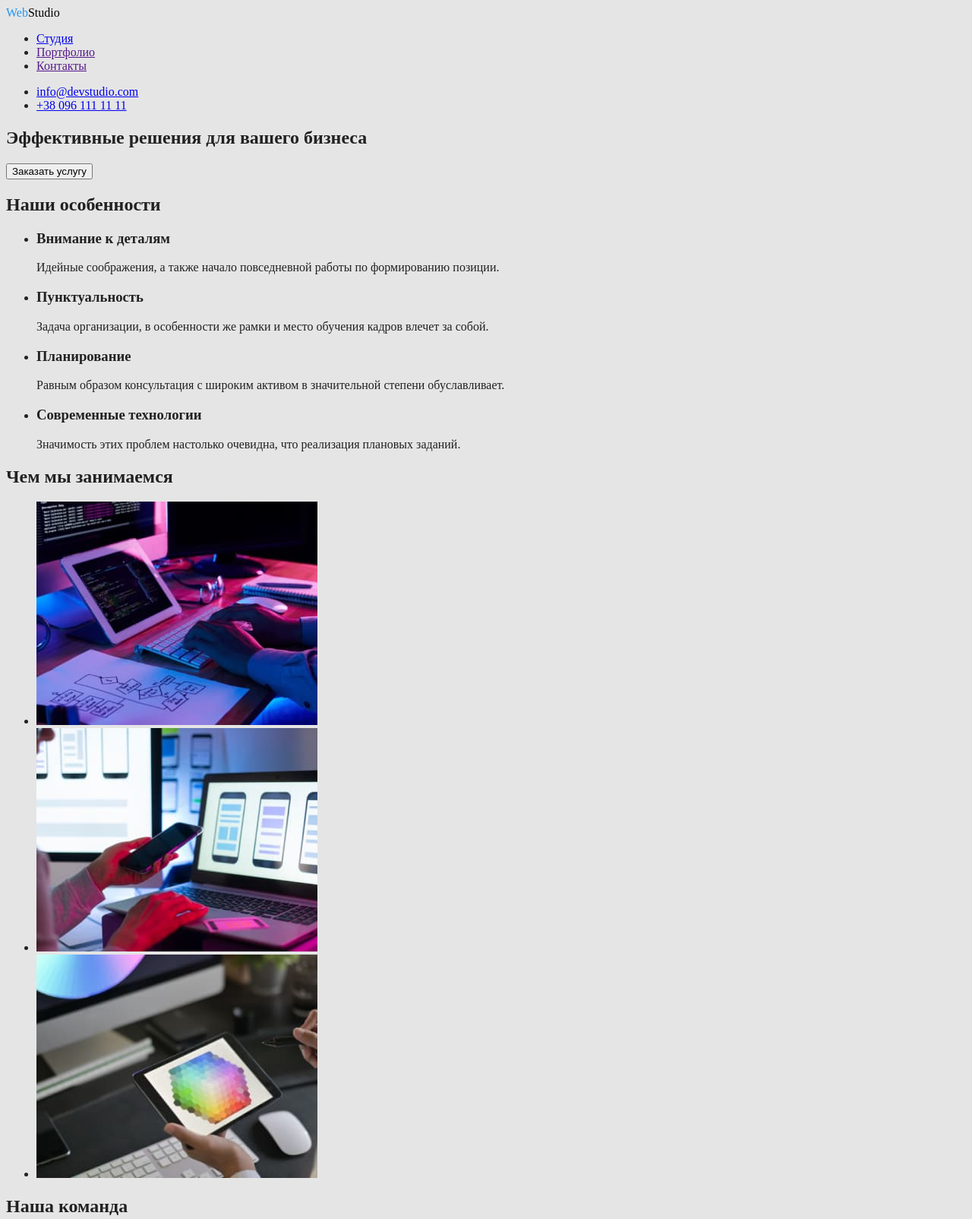
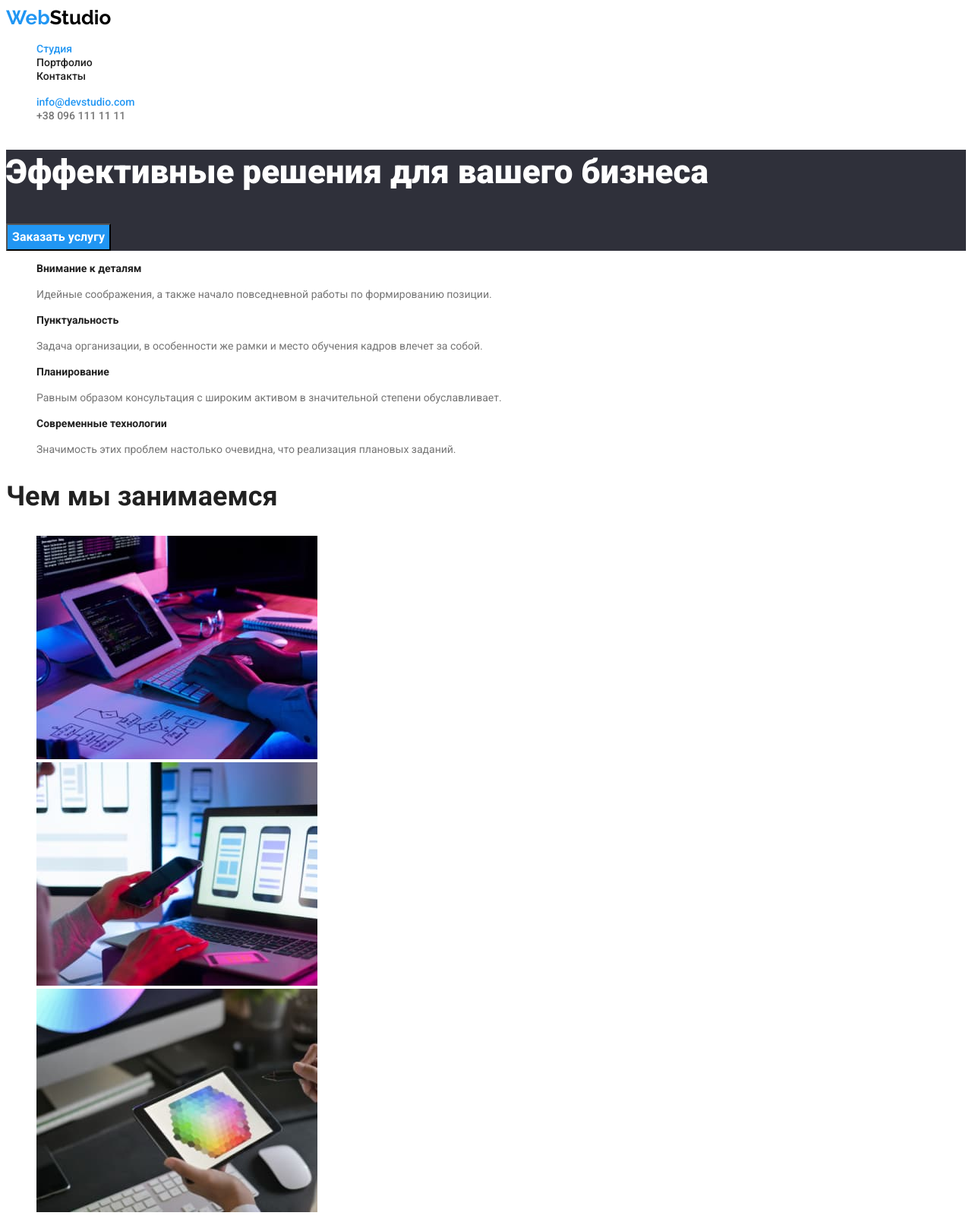
Before and after one commit to DimoNet91/goit-markup-hw-02, a plain HTML site: page index.html in a window 1280 px wide. Shown: the top 1604 px of the page at 76% size. Drawn offline with Linux system fonts and the light colour scheme.

Commit message:
end 1-st css

```diff
--- a/css/style.css
+++ b/css/style.css
@@ -1,22 +1,192 @@
 /*Основной цвет текста #757575*/
 /*Вторичній цвет текста #212121*/
 /*Цвето логотипа Вебстудио голубой-#2196F3 черный #000000*/
-/*Цвет текста белый #212121 */
+/*Цвет текста белый #ffffff */
 /*Цвет ссылок в футере rgba(255, 255, 255, 0.6)*/
 
 :root {
   --primary-text-color: #757575;
   --title-text-color: #212121;
   --accent-color: #2196f3;
+  --adress-color: rgba(255, 255, 255, 0.6);
+  --logo-black: #000000;
+  --logo-white: #ffffff;
+  --background-color: #2f303a;
+  --button-color: #ffffff;
 }
 body {
-  background-color: #e5e5e5;
-  color: #212121;
+  color: var(--title-text-color);
+}
+.link {
+  text-decoration: none;
+  color: inherit;
+}
+.list {
+  list-style: none;
+}
+/* Header */
+.page-header {
+  background-color: var(--button-color);
+}
+.logo-black {
+  color: var(--logo-black);
 }
 .logo-accent {
-  color: #000;
+  color: var(--accent-color);
 }
 .header-logo {
-  color: #2196f3;
-  text-decoration: none;
+  font-family: 'Raleway';
+  font-weight: 700;
+  font-size: 26px;
+  line-height: 1.19;
+  color: var(--accent-color);
 }
+.site-nav-blue {
+  color: var(--accent-color);
+  font-family: 'Roboto';
+  font-weight: 500;
+  font-size: 14px;
+  line-height: 1.14;
+}
+.site-nav-content {
+  color: var(--title-text-color);
+  font-family: 'Roboto';
+  font-weight: 500;
+  font-size: 14px;
+  line-height: 1.14;
+}
+.header-link-mail {
+  color: var(--accent-color);
+  font-family: 'Roboto';
+  font-weight: 500;
+  font-size: 14px;
+  line-height: 1.14;
+}
+.header-link-tel {
+  color: var(--primary-text-color);
+  font-family: 'Roboto';
+  font-weight: 500;
+  font-size: 14px;
+  line-height: 1.14;
+}
+.site-nav .link:hover,
+.site-nav .link:focus {
+  color: var(--accent-color);
+}
+.auth-nav .link:hover,
+.auth-nav .link:focus {
+  color: var(--accent-color);
+}
+/* Hero */
+.hero {
+  background-color: var(--background-color);
+}
+.hero-title {
+  font-family: 'Roboto';
+  font-weight: 900;
+  font-size: 44px;
+  line-height: 1.36;
+  color: var(--button-color);
+}
+.button {
+  font-family: 'Roboto';
+  font-weight: 700;
+  font-size: 16px;
+  line-height: 1.88;
+  color: var(--button-color);
+  background-color: var(--accent-color);
+}
+/* Section description */
+.visually-hidden {
+  position: absolute !important;
+  clip: rect(1px 1px 1px 1px); /* IE6, IE7 */
+  clip: rect(1px, 1px, 1px, 1px);
+  padding: 0 !important;
+  border: 0 !important;
+  height: 1px !important;
+  width: 1px !important;
+  overflow: hidden;
+}
+.section-title {
+  font-family: 'Roboto';
+  font-weight: 700;
+  font-size: 14px;
+  line-height: 1.14;
+  color: var(--title-text-color);
+}
+.section-text {
+  font-family: 'Roboto';
+  font-weight: 400;
+  font-size: 14px;
+  line-height: 1.71;
+  color: var(--primary-text-color);
+}
+/* Section process */
+.section-title-worck {
+  font-family: 'Roboto';
+  font-weight: 700;
+  font-size: 36px;
+  line-height: 1.16;
+  color: var(--title-text-color);
+}
+/*Section team*/
+.team {
+  font-family: 'Roboto';
+  font-weight: 700;
+  font-size: 36px;
+  line-height: 1.16;
+  color: var(--title-text-color);
+}
+.title-team {
+  font-family: 'Roboto';
+  font-weight: 500;
+  font-size: 16px;
+  line-height: 1.18;
+  color: var(--title-text-color);
+}
+.team-text {
+  font-family: 'Roboto';
+  font-weight: 400;
+  font-size: 16px;
+  line-height: 1.18;
+  color: var(--primary-text-color);
+}
+/* Section footer */
+.footer {
+  background-color: var(--background-color);
+}
+.footer .link:hover,
+.footer .link:focus {
+  color: var(--accent-color);
+}
+.footer-logo {
+  font-family: 'Raleway';
+  font-weight: 700;
+  font-size: 26px;
+  line-height: 1.19;
+  color: var(--accent-color);
+}
+.logo-white {
+  color: var(--logo-white);
+}
+.item-map {
+  font-family: 'Roboto';
+  font-weight: 400;
+  font-size: 14px;
+  line-height: 1.71;
+  color: var(--button-color);
+}
+.item-mail {
+  font-family: 'Roboto';
+  font-weight: 400;
+  font-size: 14px;
+  line-height: 1.71;
+  color: var(--adress-color);
+}
+.item-tel {
+  font-family: 'Roboto';
+  font-weight: 400;
+  font-size: 14px;
+  line-height: 1.71;
+  color: var(--adress-color);
+}
--- a/index.html
+++ b/index.html
@@ -15,57 +15,65 @@
   </head>
   <body>
     <header class="page-header">
-      <a href="" lang="en" class="header-logo">Web<span class="logo-accent">Studio</span></a>
+      <a href="" lang="en" class="header-logo link"
+        ><span class="logo-accent">Web</span><span class="logo-black">Studio</span></a
+      >
       <nav>
-        <ul class="site-nav">
+        <ul class="site-nav list">
           <li>
-            <a href="./portfolio.html">Студия</a>
+            <a href="./portfolio.html" class="site-nav-blue link">Студия</a>
           </li>
-          <li><a href="">Портфолио</a></li>
-          <li><a href="">Контакты</a></li>
+          <li><a href="" class="site-nav-content link">Портфолио</a></li>
+          <li><a href="" class="site-nav-content link">Контакты</a></li>
         </ul>
       </nav>
-      <ul class="auth-nav">
-        <li><a href="mailto:info@devstudio.com" class="header-link">info@devstudio.com</a></li>
-        <li><a href="tel:+380961111111" class="header-link">+38 096 111 11 11</a></li>
+      <ul class="auth-nav list">
+        <li>
+          <a href="mailto:info@devstudio.com" class="header-link-mail link">info@devstudio.com</a>
+        </li>
+        <li><a href="tel:+380961111111" class="header-link-tel link">+38 096 111 11 11</a></li>
       </ul>
     </header>
     <main>
-      <!--Section 1-->
+      <!--Hero-->
       <section class="hero">
         <h1 class="hero-title">Эффективные решения для вашего бизнеса</h1>
         <button type="button" class="button">Заказать услугу</button>
       </section>
-      <!--Section 2-->
-      <section>
+      <!--Описание-->
+      <section class="section-about">
         <h2 class="visually-hidden">Наши особенности</h2>
-        <ul>
+        <ul class="list">
           <li>
-            <h3>Внимание к деталям</h3>
-            <p>Идейные соображения, а также начало повседневной работы по формированию позиции.</p>
+            <h3 class="section-title">Внимание к деталям</h3>
+            <p class="section-text">
+              Идейные соображения, а также начало повседневной работы по формированию позиции.
+            </p>
           </li>
           <li>
-            <h3>Пунктуальность</h3>
-            <p>
+            <h3 class="section-title">Пунктуальность</h3>
+            <p class="section-text">
               Задача организации, в особенности же рамки и место обучения кадров влечет за собой.
             </p>
           </li>
           <li>
-            <h3>Планирование</h3>
-            <p>
+            <h3 class="section-title">Планирование</h3>
+            <p class="section-text">
               Равным образом консультация с широким активом в значительной степени обуславливает.
             </p>
           </li>
           <li>
-            <h3>Современные технологии</h3>
-            <p>Значимость этих проблем настолько очевидна, что реализация плановых заданий.</p>
+            <h3 class="section-title">Современные технологии</h3>
+            <p class="section-text">
+              Значимость этих проблем настолько очевидна, что реализация плановых заданий.
+            </p>
           </li>
         </ul>
       </section>
-      <!--Section 3-->
-      <section>
-        <h2>Чем мы занимаемся</h2>
-        <ul>
+      <!--Процесс-->
+      <section class="section-worck">
+        <h2 class="section-title-worck">Чем мы занимаемся</h2>
+        <ul class="list">
           <li>
             <img
               src="images/img_min_1.jpg"
@@ -92,45 +100,47 @@
           </li>
         </ul>
       </section>
-      <!--Section 4-->
-      <section>
-        <h2>Наша команда</h2>
-        <ul>
+      <!--Команда-->
+      <section class="section-team">
+        <h2 class="team">Наша команда</h2>
+        <ul class="list">
           <li>
             <img src="images/imgmin1.jpg" alt="Фото Игорь Демьяненко" width="270" height="260" />
-            <h3 lang="ru">Игорь Демьяненко</h3>
-            <p lang="en">Product Designer</p>
+            <h3 lang="ru" class="title-team">Игорь Демьяненко</h3>
+            <p lang="en" class="team-text">Product Designer</p>
           </li>
           <li>
             <img src="images/imgmin2.jpg" alt="Фото Ольга Репина" width="270" height="260" />
-            <h3 lang="ru">Ольга Репина</h3>
-            <p lang="en">Frontend Developer</p>
+            <h3 lang="ru" class="title-team">Ольга Репина</h3>
+            <p lang="en" class="team-text">Frontend Developer</p>
           </li>
           <li>
             <img src="images/imgmin3.jpg" alt="Фото Николай Тарасов" width="270" height="260" />
-            <h3 lang="ru">Николай Тарасов</h3>
-            <p lang="en">Marketing</p>
+            <h3 lang="ru" class="title-team">Николай Тарасов</h3>
+            <p lang="en" class="team-text">Marketing</p>
           </li>
           <li>
             <img src="images/imgmin4.jpg" alt="ФотоМихаил Ермаков" width="270" height="260" />
-            <h3 lang="ru">Михаил Ермаков</h3>
-            <p lang="en">UI Designer</p>
+            <h3 lang="ru" class="title-team">Михаил Ермаков</h3>
+            <p lang="en" class="team-text">UI Designer</p>
           </li>
         </ul>
       </section>
     </main>
 
-    <footer>
-      <a href="">WebStudio</a>
-      <address>
-        <ul>
-          <li>
-            <a href="https://goo.gl/maps/igMfxzcYB5C5DrkF8" target="blank"
+    <footer class="footer">
+      <a href="" class="footer-logo link">Web<span class="logo-white">Studio</span></a>
+      <address class="address">
+        <ul class="list">
+          <li class="item-map">
+            <a href="https://goo.gl/maps/igMfxzcYB5C5DrkF8" target="blank" class="link"
               >г. Киев, пр-т Леси Украинки, 26</a
             >
           </li>
-          <li><a href="mailto:info@example.com">info@example.com</a></li>
-          <li><a href="tel:+380991111111">+38 099 111 11 11</a></li>
+          <li class="item-mail">
+            <a href="mailto:info@example.com" class="link">info@example.com</a>
+          </li>
+          <li class="item-tel"><a href="tel:+380991111111" class="link">+38 099 111 11 11</a></li>
         </ul>
       </address>
     </footer>
```
